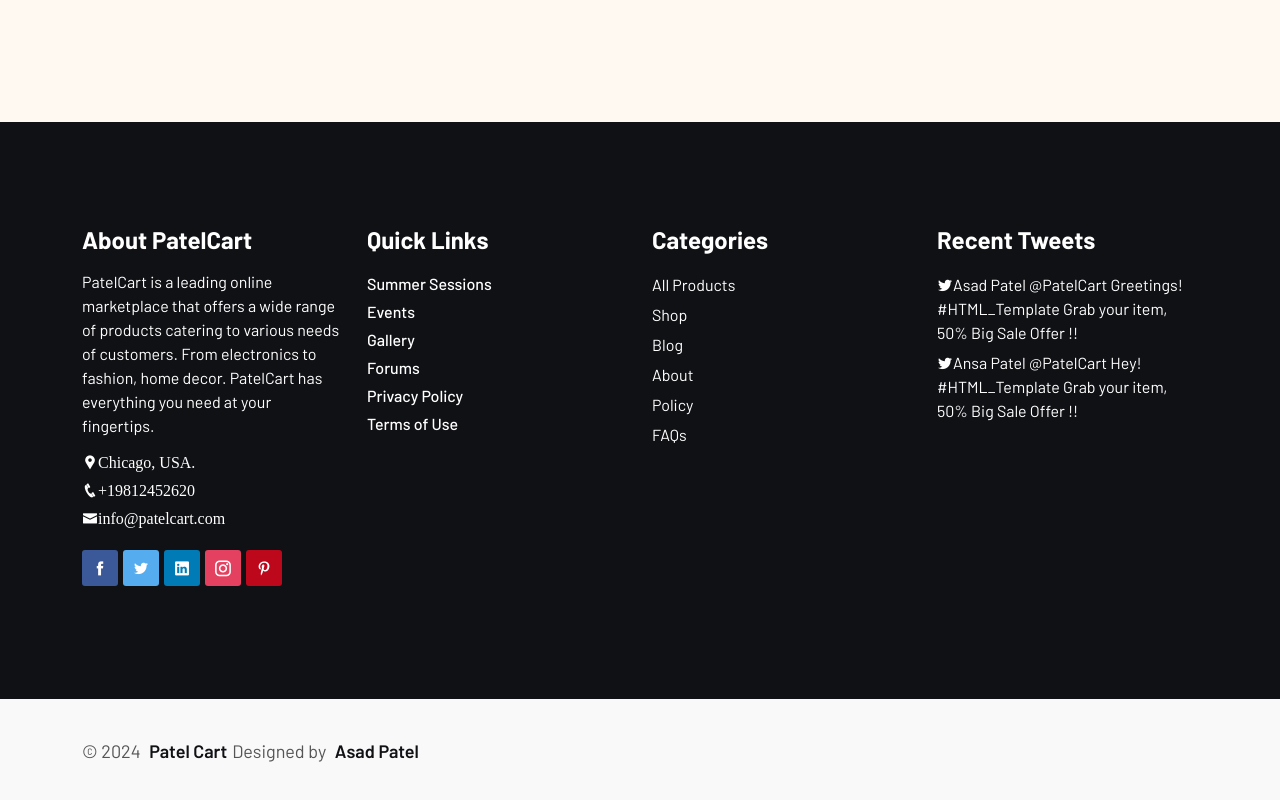
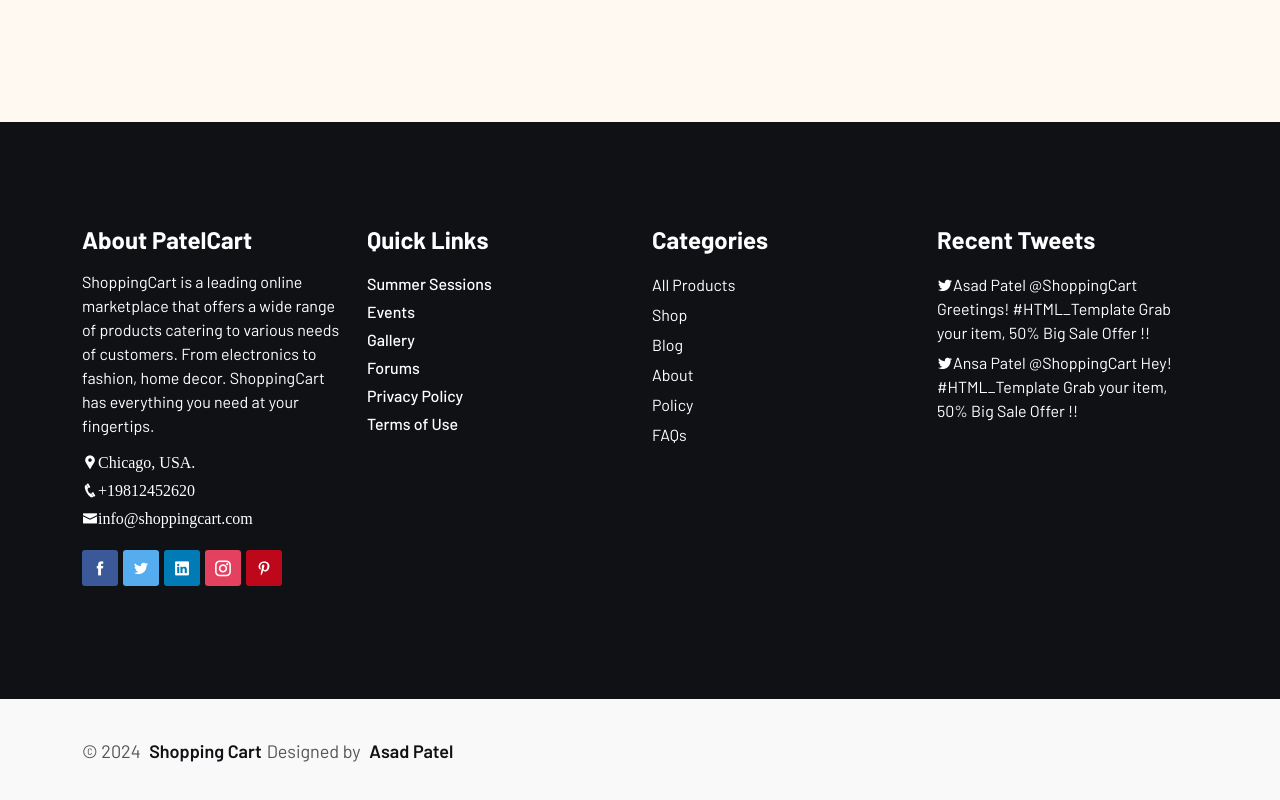
Before and after one commit to apatel517/OneStopShoppingWebsite, a React (Vite) app: page /contact in a window 1280 px wide. Shown: the part 1962-2762 px from the top of the page. Built offline with nearby package versions, Linux system fonts and the light colour scheme; no server answers.

Commit message:
first commit

```diff
--- a/src/about/About.jsx
+++ b/src/about/About.jsx
@@ -4,7 +4,7 @@ import PageHeader from '../components/PageHeader';
 const About = () => {
     return (
         <div>
-            <PageHeader title={"Welcome to Patel Cart"} curPage={"About"} />
+            <PageHeader title={"Welcome to Shopping Cart"} curPage={"About"} />
             <div className="about-section style-3 padding-tb section-bg">
                 <div className="container">
                     <div className="row justify-content-center row-cols-xl-2 row-cols-1 align-items-center">
@@ -12,9 +12,9 @@ const About = () => {
                         <div className="col">
                             <div className="about-left">
                                 <div className="section-header">
-                                    <h2>Welcome to Patel Cart</h2>
+                                    <h2>Welcome to Shopping Cart</h2>
                                 </div>
-                                <p>Patel Cart is your one-stop destination for all your shopping needs. With a wide range of products and seamless shopping experience, we strive to make your online shopping journey delightful and convenient. Explore our extensive collection and discover amazing deals on a variety of products.</p>
+                                <p>Shopping Cart is your one-stop destination for all your shopping needs. With a wide range of products and seamless shopping experience, we strive to make your online shopping journey delightful and convenient. Explore our extensive collection and discover amazing deals on a variety of products.</p>
                             </div>
                         </div>
 
@@ -43,7 +43,7 @@ const About = () => {
                     <div className="section-header">
                         <h2>How It Works</h2>
                     </div>
-                    <p>Shopping at Patel Cart is simple and hassle-free. Just browse, select your desired products, add them to your cart, and proceed to checkout. With our secure payment gateway, you can complete your purchase with peace of mind. Sit back and relax as we ensure prompt delivery of your orders right to your doorstep.</p>
+                    <p>Shopping at ShoppingCart is simple and hassle-free. Just browse, select your desired products, add them to your cart, and proceed to checkout. With our secure payment gateway, you can complete your purchase with peace of mind. Sit back and relax as we ensure prompt delivery of your orders right to your doorstep.</p>
                 </div>
             </div>
 
@@ -53,13 +53,13 @@ const About = () => {
                     <div className="section-header">
                         <h2>About Us</h2>
                     </div>
-                    <p>Founded with a vision to revolutionize the online shopping experience, Patel Cart is committed to offering high-quality products, exceptional customer service, and unbeatable value to our customers. With years of experience in the e-commerce industry, we continuously strive to exceed your expectations and provide you with an unparalleled shopping journey.</p>
+                    <p>Founded with a vision to revolutionize the online shopping experience, Shopping Cart is committed to offering high-quality products, exceptional customer service, and unbeatable value to our customers. With years of experience in the e-commerce industry, we continuously strive to exceed your expectations and provide you with an unparalleled shopping journey.</p>
                 </div>
             </div>
             <div className="call-to-action-section style-3 padding-tb section-bg">
                 <div className="container">
                     <div className="section-header">
-                        <h2>Start Exploring Patel Cart Today</h2>
+                        <h2>Start Exploring Shopping Cart Today</h2>
                     </div>
                     <p>Discover incredible deals on your favorite products! Shop now and experience the convenience of online shopping like never before.</p>
 
@@ -77,7 +77,7 @@ const About = () => {
                             <p>"Great selection of products and excellent customer service! Patel Cart is my go-to destination for online shopping." - John Doe</p>
                         </div>
                         <div className="testimonial-item">
-                            <p>"I love shopping at Patel Cart! The website is easy to navigate, and the shipping is super fast. Highly recommended!" - Jane Smith</p>
+                            <p>"I love shopping at ShoppingCart! The website is easy to navigate, and the shipping is super fast. Highly recommended!" - Jane Smith</p>
                         </div>
                     </div>
                 </div>
@@ -90,9 +90,9 @@ const About = () => {
                         <h2>Contact Information</h2>
                     </div>
                     <p className="text-dark bg-white">
-                        Email: info@patelcart.com <br />
-                        Phone: +1 (773) 574-9754 <br />
-                        Address: 123 Patel Street,<br />
+                        Email: info@shoppingcart.com <br />
+                        Phone: +19812452620<br />
+                        Address: 123 Shopping Street,<br />
                                  Chicago,<br />
                                  Illinois,60616<br />
                                  Usa
--- a/src/components/Footer.jsx
+++ b/src/components/Footer.jsx
@@ -2,7 +2,7 @@ import React from 'react';
 import { Link } from 'react-router-dom';
 
 const title = "About PatelCart";
-const desc = "PatelCart is a leading online marketplace that offers a wide range of products catering to various needs of customers. From electronics to fashion, home decor. PatelCart has everything you need at your fingertips.";
+const desc = "ShoppingCart is a leading online marketplace that offers a wide range of products catering to various needs of customers. From electronics to fashion, home decor. ShoppingCart has everything you need at your fingertips.";
 const quickTitle = "Quick Links";
 const Itemtitle = "Categories";
 const tweetTitle = "Recent Tweets";
@@ -18,7 +18,7 @@ const addressList = [
     },
     {
         iconName: 'icofont-envelope',
-        text: 'info@patelcart.com',
+        text: 'info@shoppingcart.com',
     },
 ];
 
@@ -79,11 +79,11 @@ const ItemList = [
 const tweetList = [
     {
         iconName: 'icofont-twitter',
-        desc: 'Asad Patel @PatelCart Greetings! #HTML_Template Grab your item, 50% Big Sale Offer !!',
+        desc: 'Asad Patel @ShoppingCart Greetings! #HTML_Template Grab your item, 50% Big Sale Offer !!',
     },
     {
         iconName: 'icofont-twitter',
-        desc: 'Ansa Patel @PatelCart Hey! #HTML_Template Grab your item, 50% Big Sale Offer !!',
+        desc: 'Ansa Patel @ShoppingCart Hey! #HTML_Template Grab your item, 50% Big Sale Offer !!',
     },
 ];
 const footerbottomList = [{ text: 'Faculty', link: '#', }, { text: 'Staff', link: '#', }, { text: 'Students', link: '#', }, { text: 'Alumni', link: '#', },]
@@ -223,7 +223,7 @@ const Footer = () => {
             <div className="footer-bottom">
                 <div className="container">
                     <div className="section-wrapper">
-                        <p>&copy; 2024 <Link to="/">Patel Cart</Link>Designed by <a href="/" target='_blank'>Asad Patel</a></p>
+                        <p>&copy; 2024 <Link to="/">Shopping Cart</Link>Designed by <a href="/" target='_blank'>Asad Patel</a></p>
                     </div>
                 </div>
             </div>
--- a/src/components/NavItems.jsx
+++ b/src/components/NavItems.jsx
@@ -1,6 +1,6 @@
 import { useContext, useState } from "react";
 import { Link, NavLink } from "react-router-dom";
-import logo from "../assets/images/logo/newlogot.png";
+import logo from "../assets/images/logo/newlogob.png";
 import { AuthContext } from "../contexts/AuthProvider";
 import { NavDropdown } from "react-bootstrap";
 
--- a/src/contactPage/Contact.jsx
+++ b/src/contactPage/Contact.jsx
@@ -4,7 +4,7 @@ import GoogleMap from '../components/GoogleMap';
 
 const subTitle = "Get in touch with us"; const title = "We're Always Eager To Hear From You!"; const conSubTitle = "Get in touch with Contact us"; const conTitle = "Fill The Form Below So We Can Get To Know You And Your Needs Better."; const btnText = "Send Your Message";
 
-const contactList = [{ imgUrl: "/src/assets/images/icon/01.png", imgAlt: "contact icon", title: "Office Address", desc: "123 Patel Street", }, { imgUrl: "/src/assets/images/icon/02.png", imgAlt: "contact icon", title: "Phone number", desc: "+1 981-245-2620 ", }, { imgUrl: "/src/assets/images/icon/03.png", imgAlt: "contact icon", title: "Send email", desc: "info@patelcart.com", }, { imgUrl: "/src/assets/images/icon/04.png", imgAlt: "contact icon", title: "Our website", desc: "www.patelcart.com", },];
+const contactList = [{ imgUrl: "/src/assets/images/icon/01.png", imgAlt: "contact icon", title: "Office Address", desc: "123 Shopping Street", }, { imgUrl: "/src/assets/images/icon/02.png", imgAlt: "contact icon", title: "Phone number", desc: "+1 981-245-2620 ", }, { imgUrl: "/src/assets/images/icon/03.png", imgAlt: "contact icon", title: "Send email", desc: "info@shoppingcart.com", }, { imgUrl: "/src/assets/images/icon/04.png", imgAlt: "contact icon", title: "Our website", desc: "www.shoppingcart.com", },];
 const Contact = () => {
     return (
         <div>
```
Also changed, not shown: src/assets/images/logo/newlogoa.png (added), src/assets/images/logo/newlogob.png (added).
